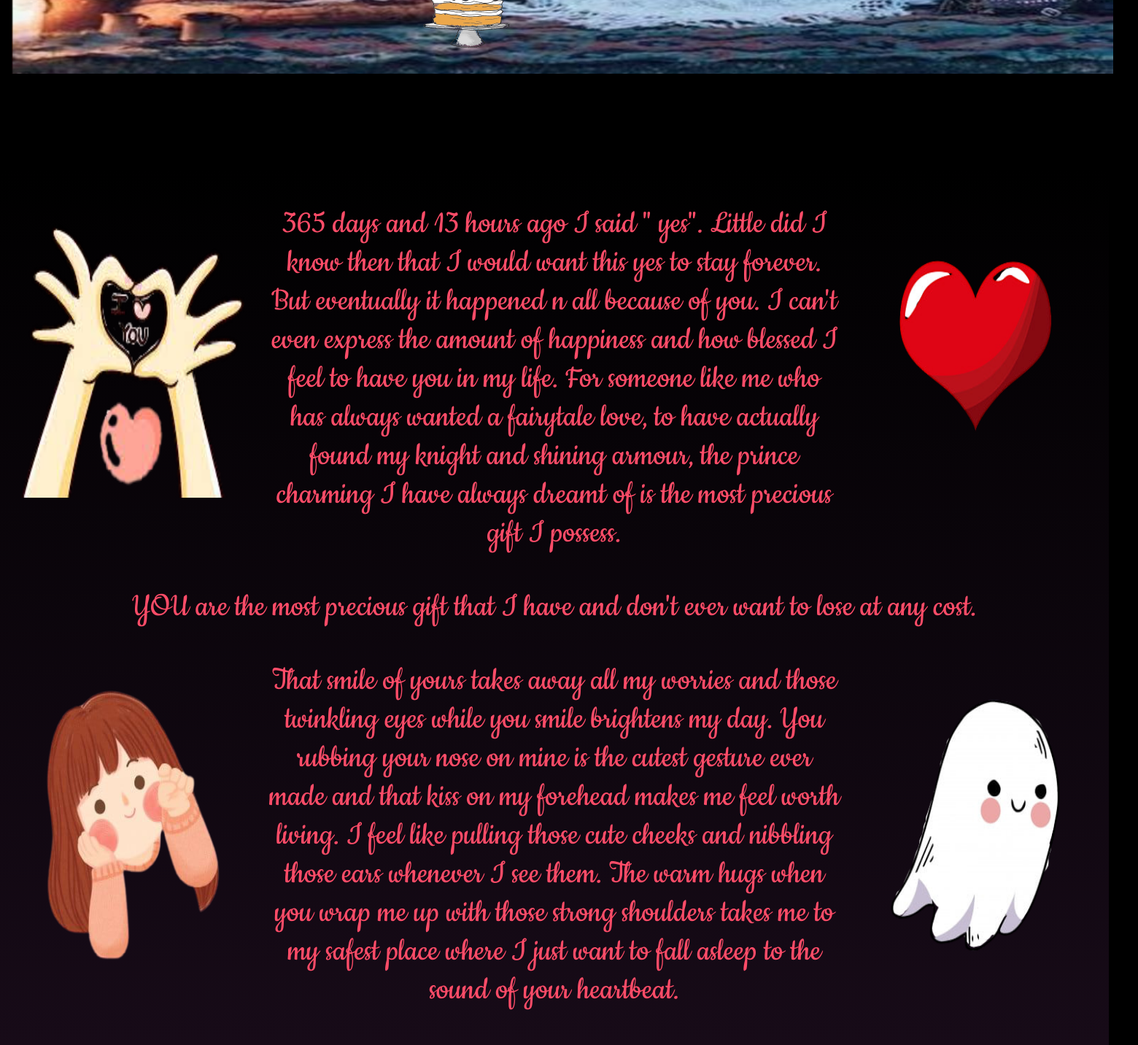
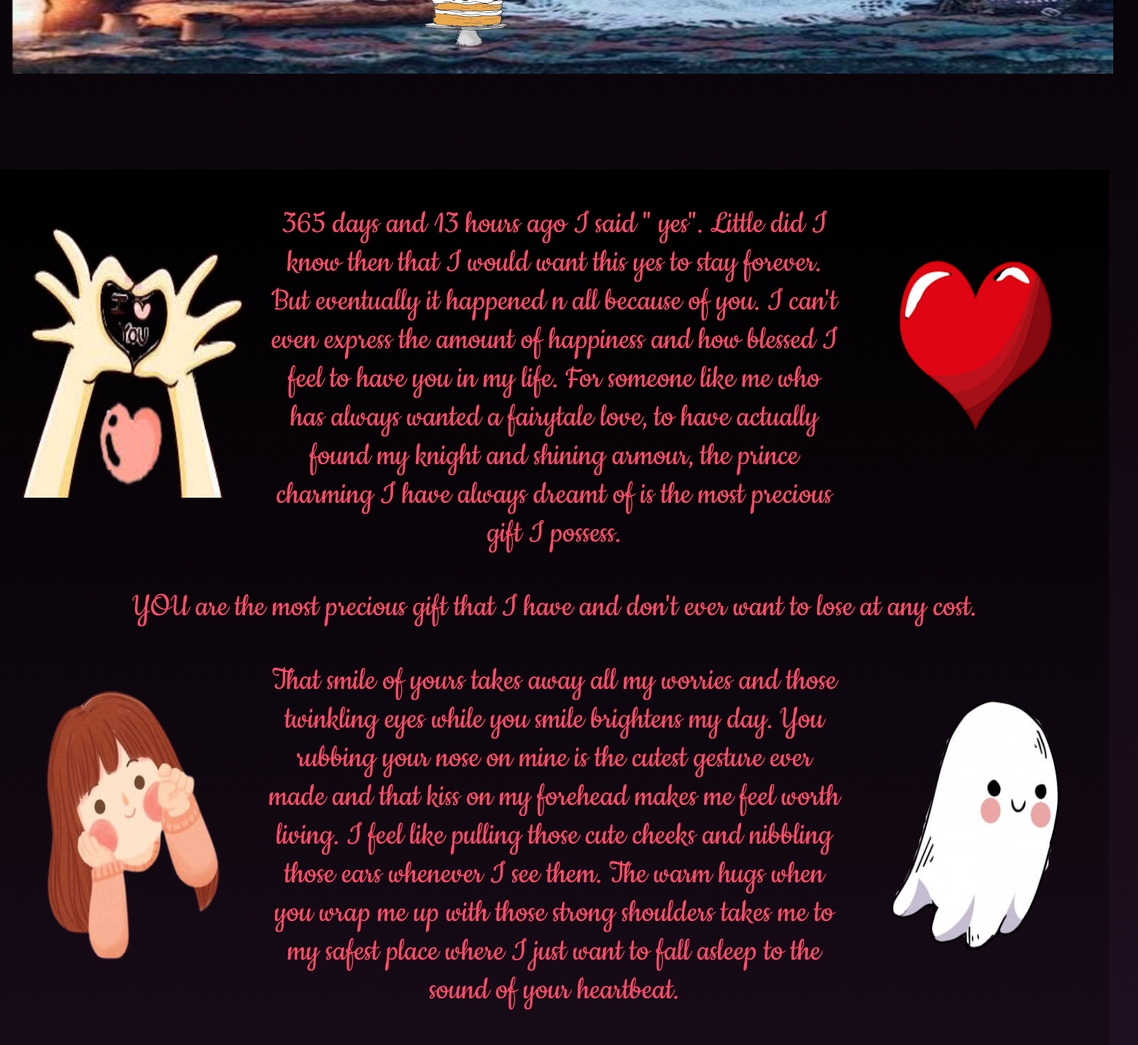
Before and after one commit to Subhlaxmi179/one, a PHP site: page /date.html in a window 1560 px wide. Shown: the part 568-2000 px from the top of the page at 73% size. Run offline with PHP 8.4, Linux system fonts and the light colour scheme; some libraries are stand-ins or nearby versions; some web fonts are replaced.

Commit message:
Update datestyle.css

```diff
--- a/css/datestyle.css
+++ b/css/datestyle.css
@@ -1,5 +1,6 @@
 body{
-  background-color: black ;
+   background-image: -o-linear-gradient(top,black,#200f21);
+  background-image: linear-gradient(to bottom,black,#200f21);
   text-align: center;
   height: 2000px;
 }
@@ -24,7 +25,7 @@ background-image: linear-gradient(to bottom, #f2a900, #ec8f00);
 border-radius: 0px;
 text-shadow: 0px 2px 0px #121112;
 color: #f5f5f5;
-font-size: 2em;
+font-size: 1em;
 padding: 10px 30px 10px 30px;
 text-decoration: none;
 }
```
